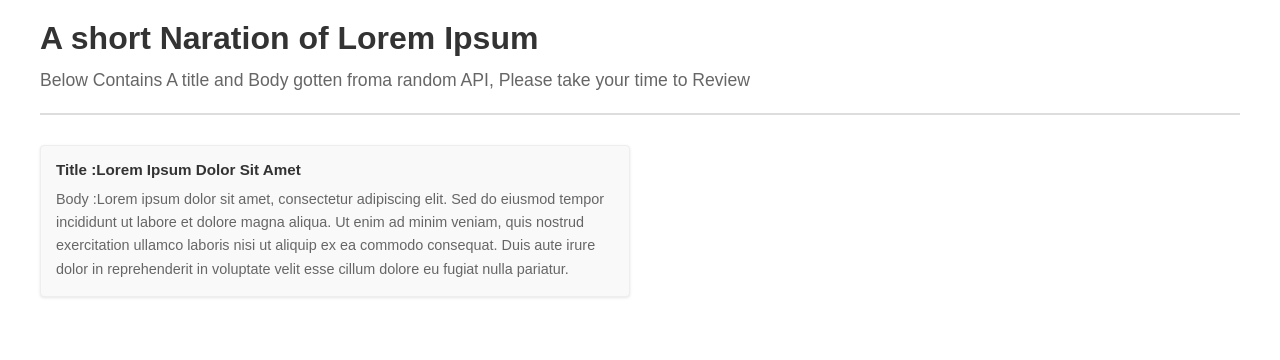
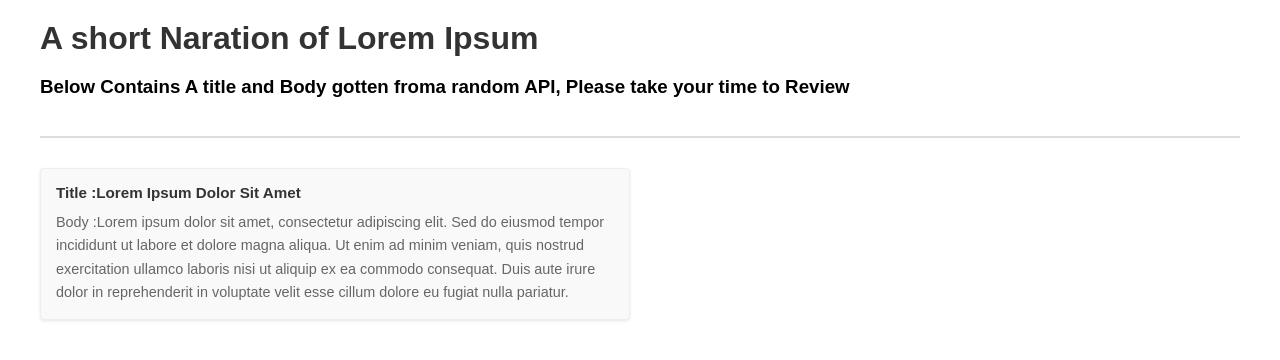
Before and after one commit to acciojob/lorem-redux-handesaurabh, a React app: page / in a window 1280 px wide. Shown: the top 360 px of the page. Built offline with nearby package versions, Linux system fonts and the light colour scheme; no server answers.

Commit message:
Update App.css

```diff
--- a/src/styles/App.css
+++ b/src/styles/App.css
@@ -17,18 +17,18 @@
 }
 
 .header h1 {
-  margin: 0 0 10px 0;
+  margin: 0 0 15px 0;
   font-size: 2em;
   font-weight: bold;
   color: #333;
 }
 
-.header h3 {
+.header p[data-testid="subtitle"] {
   margin: 10px 0 0 0;
-  font-size: 1.1em;
+  font-size: 1em;
   color: #666;
   font-weight: normal;
-  line-height: 1.5;
+  line-height: 1.6;
 }
 
 h4 {
```
